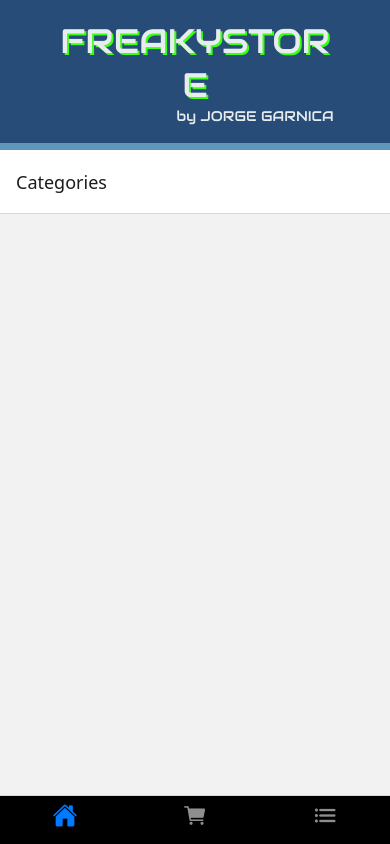
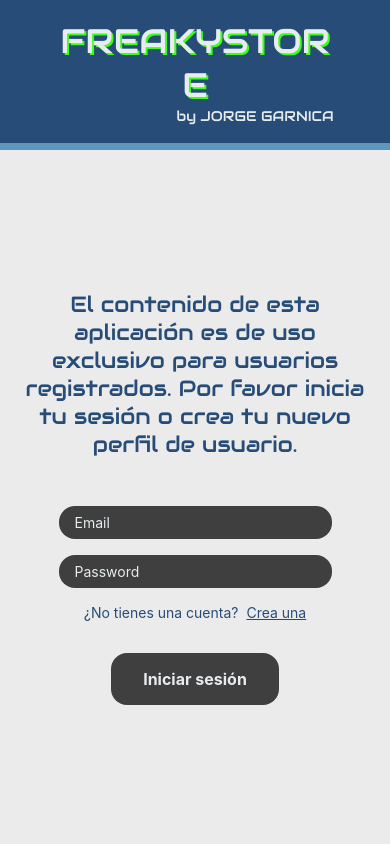
Before and after one commit to JorgeGarnica9/ecommerce, a React Native app: screen /Login in a window 390 px wide. Built offline with nearby package versions, Linux system fonts and the light colour scheme; no server answers.

Commit message:
Personalizaciones varias

```diff
--- a/src/features/user/userSlice.js
+++ b/src/features/user/userSlice.js
@@ -4,7 +4,7 @@
 const userSlice = createSlice({
     name: "user",
     initialState: {
-        userEmail: 'borrarestoalterminarlaspruebas',
+        userEmail: '',
 
     },
     reducers: {
--- a/src/navigation/auth/AuthStackNavigator.jsx
+++ b/src/navigation/auth/AuthStackNavigator.jsx
@@ -7,7 +7,7 @@
   return (
       <Stack.Navigator
       initialRouteName='Login'
-      ScreenOptions={{
+      screenOptions={{
         headerShown: false}}>
         <Stack.Screen name="Login" component={LoginScreen} />
         <Stack.Screen name="Signup" component={SignupScreen} />
--- a/src/screens/auth/LoginScreen.jsx
+++ b/src/screens/auth/LoginScreen.jsx
@@ -30,8 +30,7 @@
 
     return (
         <View style={styles.container}>
-            <Text style={styles.title}>Mundo Geek</Text>
-            <Text style={styles.subTitle}>Inicia sesión</Text>
+            <Text style={styles.title}>El contenido de esta aplicación es de uso exclusivo para usuarios registrados. Por favor inicia tu sesión o crea tu nuevo perfil de usuario.</Text>
             <View style={styles.inputContainer}>
                 <TextInput
                     onChangeText={(text) => setEmail(text)}
@@ -48,11 +47,11 @@
                 />
             </View>
             <View style={styles.footTextContainer}>
-                <Text style={styles.whiteText}>¿No tienes una cuenta?</Text>
+                <Text style={styles.blueText}>¿No tienes una cuenta?</Text>
                 <Pressable onPress={() => navigation.navigate('Signup')}>
                     <Text style={
                         {
-                            ...styles.whiteText,
+                            ...styles.blueText,
                             ...styles.underLineText
                         }
                     }>
@@ -73,12 +72,14 @@
         flex: 1,
         justifyContent: 'center',
         alignItems: 'center',
-        backgroundColor: colors.purple
+        backgroundColor: colors.lightGray,
+        padding: 16,
     },
     title: {
-        color: colors.neonGreen,
-        fontFamily: "PressStart2P",
-        fontSize: 24
+        color: colors.blue,
+        fontFamily: "Audiowide",
+        fontSize: 22,
+        textAlign: 'center',
     },
     subTitle: {
         fontFamily: "Montserrat",
@@ -106,8 +107,8 @@
         flexDirection: 'row',
         gap: 8,
     },
-    whiteText: {
-        color: colors.white
+    blueText: {
+        color: colors.blue
     },
     underLineText: {
         textDecorationLine: 'underline',
@@ -119,7 +120,7 @@
     btn: {
         padding: 16,
         paddingHorizontal: 32,
-        backgroundColor: colors.black,
+        backgroundColor: colors.darkGray,
         borderRadius: 16,
         marginTop: 32
     },
--- a/src/screens/auth/SignupScreen.jsx
+++ b/src/screens/auth/SignupScreen.jsx
@@ -13,8 +13,7 @@
 
     return (
         <View style={styles.gradient}>
-            <Text style={styles.title}>Mundo Geek</Text>
-            <Text style={styles.subTitle}>Registrate</Text>
+            <Text style={styles.title}>Crea tu usuario para poder disfrutar de todo el contenido exclusivo de esta aplicación!</Text>
             <View style={styles.inputContainer}>
                 <TextInput
                     onChangeText={(text) => setEmail(text)}
@@ -64,17 +63,19 @@
         flex: 1,
         justifyContent: 'center',
         alignItems: 'center',
-        backgroundColor: colors.purple
+        backgroundColor: colors.lightGray,
+        padding: 16,
     },
     title: {
-        color: colors.neonGreen,
-        fontFamily: "PressStart2P",
-        fontSize: 24
+        color: colors.blue,
+        fontFamily: "Audiowide",
+        fontSize: 22,
+        textAlign: 'center',
     },
     subTitle: {
         fontFamily: "Montserrat",
         fontSize: 18,
-        color: colors.yellow,
+        color: colors.blue,
         fontWeight: '700',
         letterSpacing: 3
     },
@@ -110,7 +111,7 @@
     btn: {
         padding: 16,
         paddingHorizontal: 32,
-        backgroundColor: colors.black,
+        backgroundColor: colors.darkGray,
         borderRadius: 16,
         marginTop: 32
     },
```
